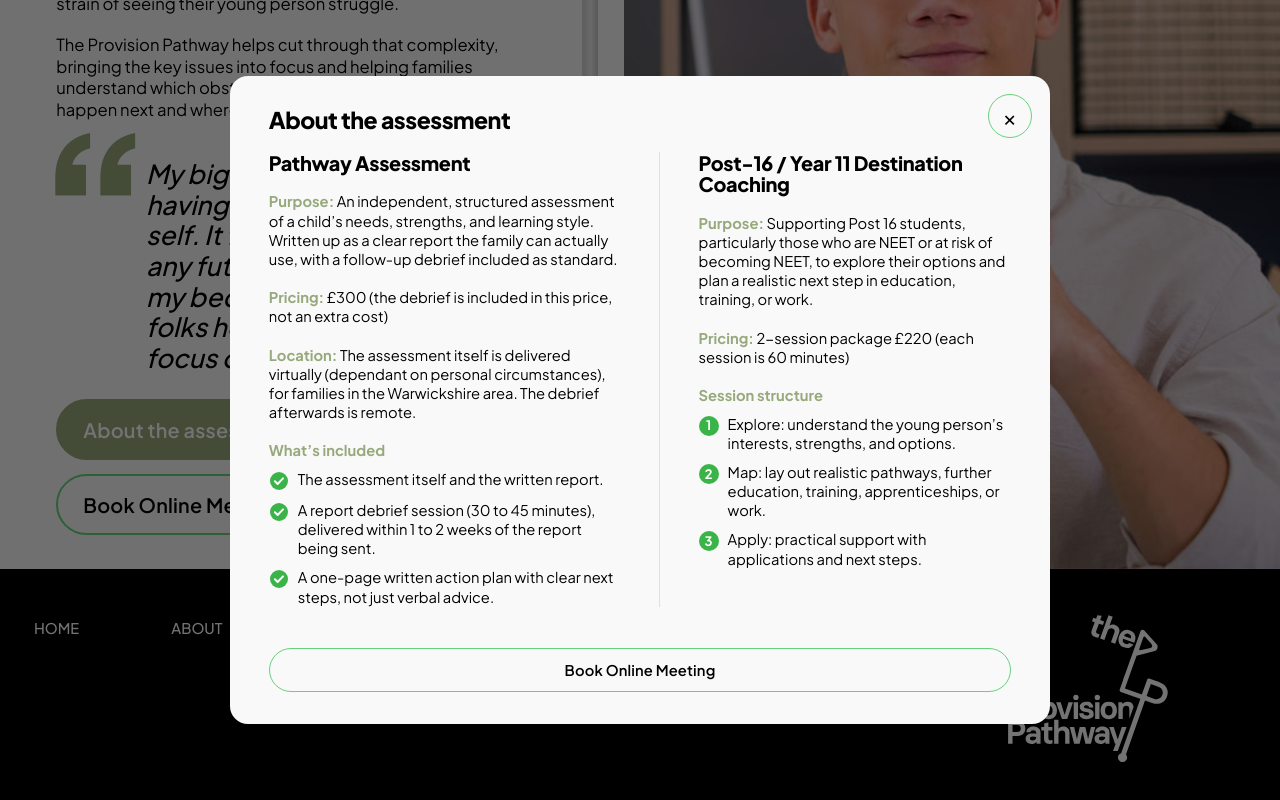
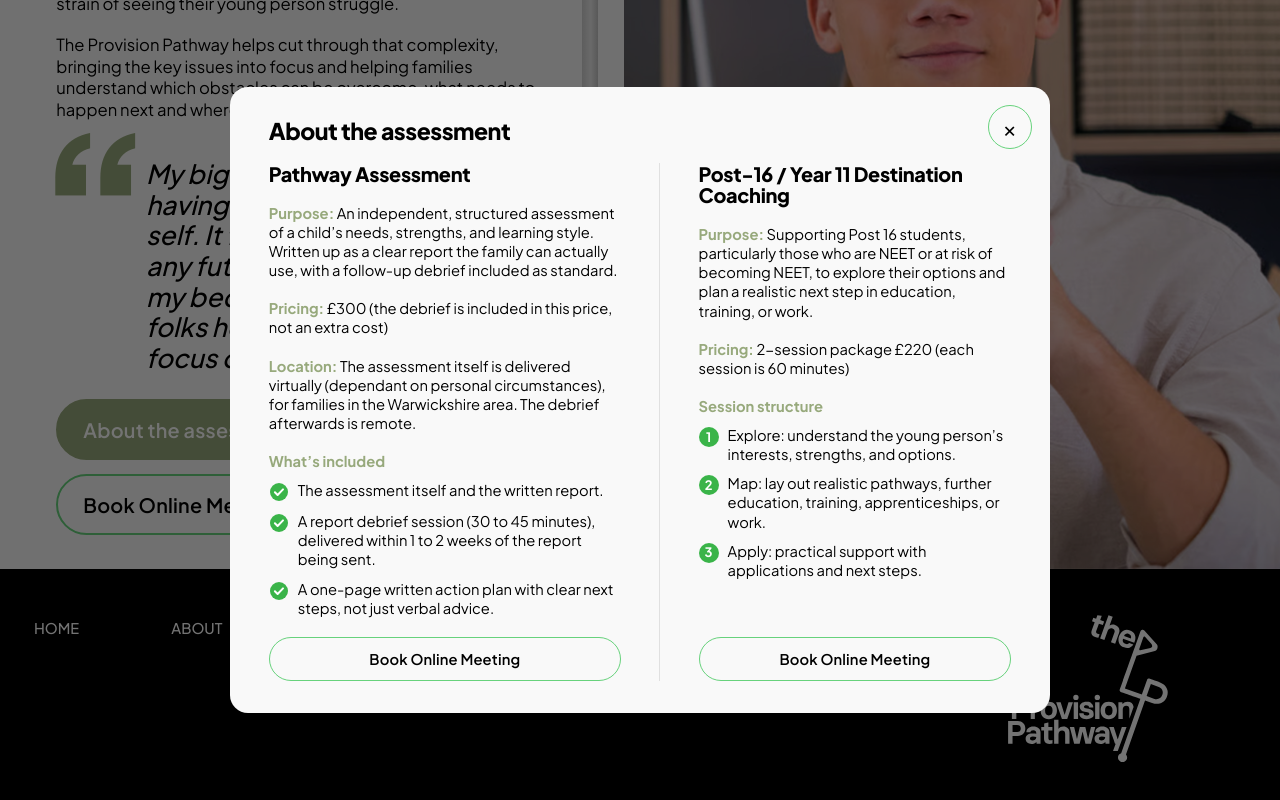
Before and after one commit to federationdesign-design/provisionpathway, a Next.js app: page / in a window 1280 px wide. Both pictures are taken after a click on the button "About the assessment". Shown: the part 2419-3219 px from the top of the page. Built offline with nearby package versions, Linux system fonts and the light colour scheme.

Commit message:
Booking button per service, pin the popup close control

```diff
--- a/components/AssessmentModal.module.css
+++ b/components/AssessmentModal.module.css
@@ -9,28 +9,47 @@
 }
 
 .panel {
+  /* Named so the pinned close control can offset itself from them. */
+  --panel-pad-top: var(--stack-l);
+  --panel-pad-x: var(--gutter);
+  --close-inset: clamp(10px, 3vw, 18px);
+
   position: relative;
   width: 100%;
   max-width: 720px;
   max-height: 92vh;
   overflow-y: auto;
-  padding: var(--stack-l) var(--gutter) var(--stack-l);
+  padding: var(--panel-pad-top) var(--panel-pad-x) var(--stack-l);
   background: var(--page-bg);
   border-radius: 18px 18px 0 0;
   -webkit-overflow-scrolling: touch;
 }
 
+/* The close control is pinned. Its strip has no height, so it takes no space,
+   and sticks at the top of the panel's content area (sticky offsets are
+   measured inside the scroll container's padding), which is exactly where it
+   sits unscrolled. The control inside is offset back out to the panel's
+   corner, so at rest it renders where it always has. */
+.closeBar {
+  position: sticky;
+  top: 0;
+  z-index: 2;
+  height: 0;
+}
+
 .close {
   position: absolute;
-  top: clamp(10px, 3vw, 18px);
-  right: clamp(10px, 3vw, 18px);
+  top: calc(var(--close-inset) - var(--panel-pad-top));
+  right: calc(var(--close-inset) - var(--panel-pad-x));
   display: flex;
   align-items: center;
   justify-content: center;
   width: 44px;
   height: 44px;
   padding: 0;
-  background: none;
+  /* Opaque, so content scrolling beneath the pinned control does not show
+     through it. */
+  background: var(--page-bg);
   border: 1.5px solid var(--button-stroke);
   border-radius: 50%;
   font-size: 22px;
@@ -124,12 +143,18 @@
   line-height: 1;
 }
 
+/* Each service is a column, so its booking button can sit at its foot. */
+.service {
+  display: flex;
+  flex-direction: column;
+}
+
 .cta {
-  margin-top: var(--stack-l);
+  margin-top: var(--stack-m);
 }
 
 /* Desktop: a wider panel with one service per column, divided by a vertical
-   rule, and a single, smaller booking button spanning both columns. */
+   rule, each with a smaller booking button across the foot of its column. */
 @media (min-width: 1024px) {
   /* Centred in the screen rather than sheeted from the bottom, with room above
      and below. The panel's height limit is a share of the overlay, not a vh
@@ -141,6 +166,9 @@
   }
 
   .panel {
+    --panel-pad-top: 2.5vw;
+    --panel-pad-x: 3vw;
+
     max-width: none;
     max-height: 100%;
     width: 64vw;
@@ -171,6 +199,12 @@
     max-width: none;
   }
 
+  /* Both columns stretch to the taller one, so the buttons line up. */
+  .cta {
+    margin-top: auto;
+    padding-top: var(--stack-m);
+  }
+
   .cta .ctaButton {
     width: 100%;
     padding: 0.75vw 1.5vw;
--- a/components/AssessmentModal.tsx
+++ b/components/AssessmentModal.tsx
@@ -9,7 +9,8 @@ import styles from './AssessmentModal.module.css';
 // The services popup. One instance, rendered by AssessmentModalProvider and
 // opened from the Pathway nav item and the About the assessment button. All
 // copy comes from `servicesPopup` in the content layer. The services stack on
-// mobile and sit side by side from the desktop breakpoint.
+// mobile and sit side by side from the desktop breakpoint, each with its own
+// booking button at its foot.
 export default function AssessmentModal({
   open,
   onClose,
@@ -71,10 +72,14 @@ export default function AssessmentModal({
         aria-labelledby={titleId}
         onClick={(e) => e.stopPropagation()}
       >
-        <button ref={closeRef} type="button" className={styles.close} onClick={onClose}>
-          <span className={styles.closeLabel}>Close</span>
-          <span aria-hidden="true">&times;</span>
-        </button>
+        {/* A zero height strip pinned to the top of the scrolling panel, so the
+            close control stays in view however far the content scrolls. */}
+        <div className={styles.closeBar}>
+          <button ref={closeRef} type="button" className={styles.close} onClick={onClose}>
+            <span className={styles.closeLabel}>Close</span>
+            <span aria-hidden="true">&times;</span>
+          </button>
+        </div>
 
         <h2 className={styles.title} id={titleId}>
           {servicesPopup.title}
@@ -116,13 +121,14 @@ export default function AssessmentModal({
                     ))}
                   </List>
                 </div>
+
+                {/* Each service carries its own booking button at its foot. */}
+                <div className={styles.cta}>
+                  <BookButton className={styles.ctaButton} />
+                </div>
               </section>
             );
           })}
-        </div>
-
-        <div className={styles.cta}>
-          <BookButton className={styles.ctaButton} />
         </div>
       </div>
     </div>
```
Also changed, not shown: 1 other file (tests, documents, lock files or other folders).
